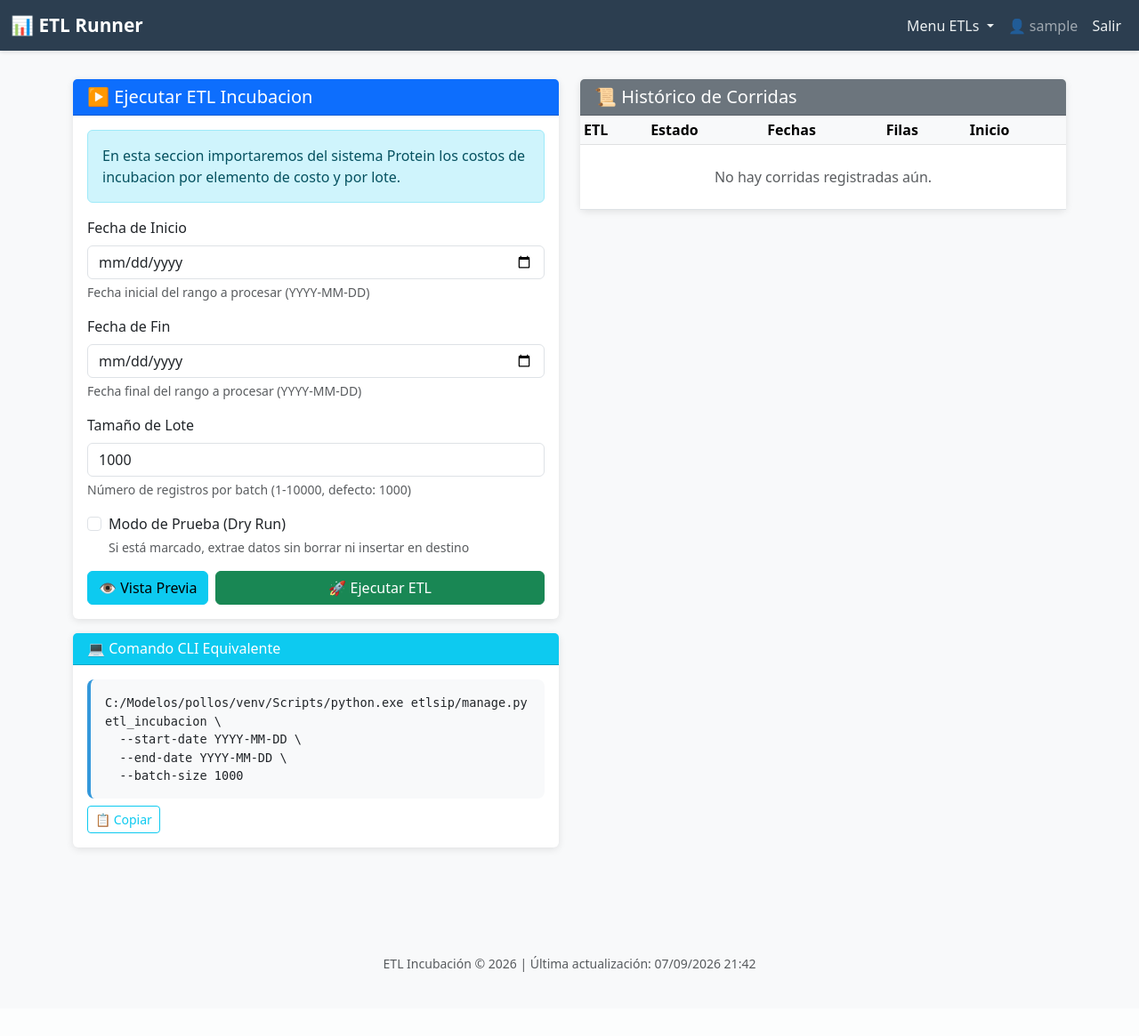
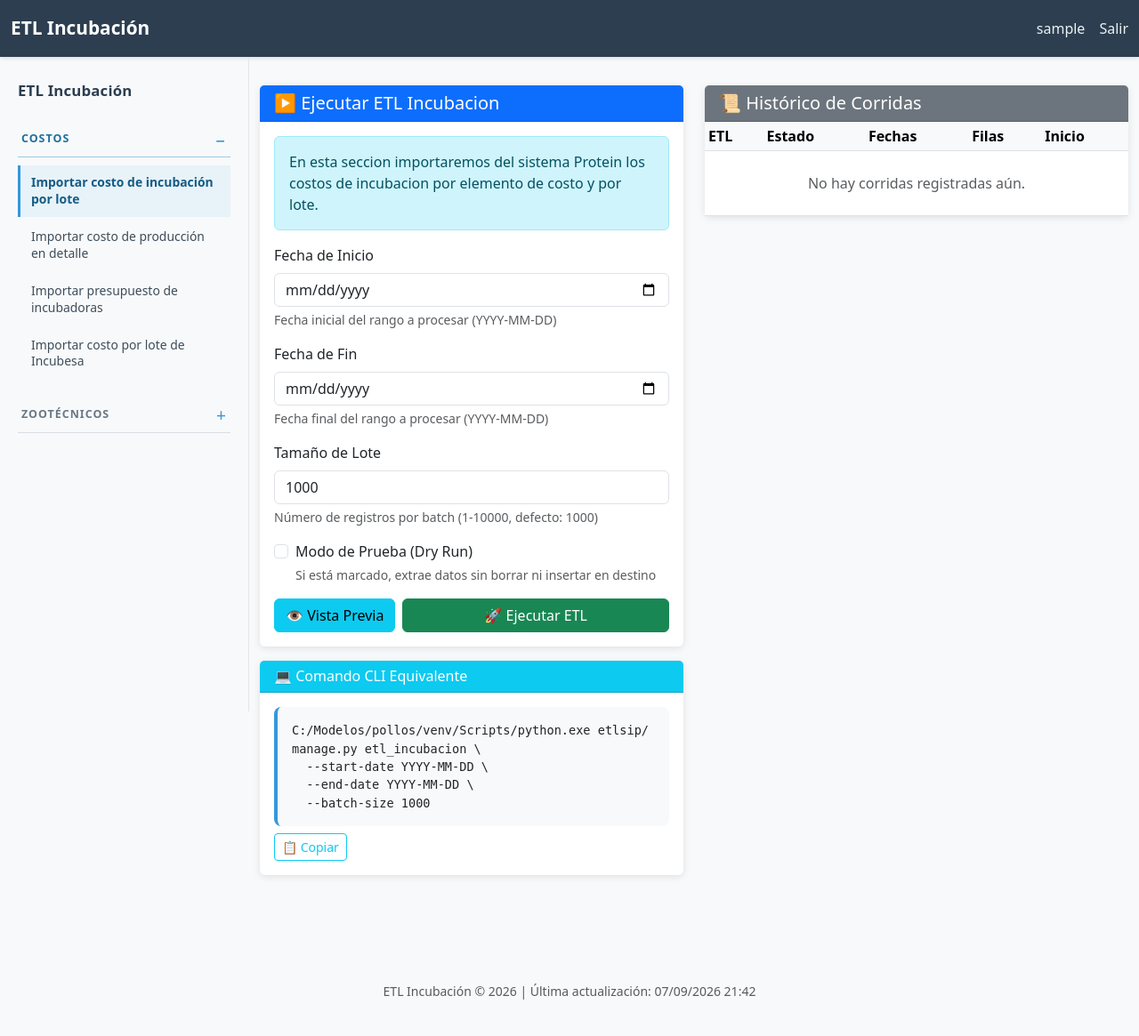
Before and after one commit to wrodrigz2018/etl_sip, a Django app: page /etl/dashboard/incubacion/ in a window 1280 px wide. Shown: the whole page at 89% size. Before the commit the page ends 1093 px from the top, so only its background shows below. Run offline with Django 5.2, Linux system fonts and the light colour scheme; the visitor is signed in with stand-in values (Sample User, id 1); data that the repository does not hold is empty.

Commit message:
Mejoras en estilo de menu

```diff
--- a/etlsip/static/incubacion/css/style.css
+++ b/etlsip/static/incubacion/css/style.css
@@ -7,6 +7,136 @@
     --warning-color: #ffc107;
     --info-color: #17a2b8;
     --dark-color: #2c3e50;
+}
+
+/* Sidebar navigation */
+.app-navbar {
+    min-height: 64px;
+    background-color: var(--dark-color);
+    box-shadow: 0 2px 8px rgba(0, 0, 0, 0.16);
+}
+
+.navbar-user {
+    display: flex;
+    align-items: center;
+    gap: 1rem;
+    color: #ecf0f1;
+}
+
+.navbar-user a {
+    color: #ecf0f1;
+    text-decoration: none;
+}
+
+.navbar-user a:hover {
+    color: #8ed1f5;
+}
+
+.sidebar {
+    position: fixed;
+    top: 64px;
+    bottom: 0;
+    width: 280px;
+    padding: 1.75rem 1.25rem;
+    overflow-y: auto;
+    background-color: #f7f8fa;
+    border-right: 1px solid #e2e6ea;
+}
+
+.sidebar-header {
+    display: flex;
+    align-items: center;
+    justify-content: space-between;
+    margin-bottom: 1.5rem;
+}
+
+.sidebar-header h1 {
+    margin: 0;
+    color: var(--dark-color);
+    font-size: 1.05rem;
+    letter-spacing: 0.01em;
+    font-weight: 700;
+}
+
+.menu-accordion + .menu-accordion {
+    margin-top: 1.25rem;
+}
+
+.menu-accordion summary {
+    display: flex;
+    align-items: center;
+    justify-content: space-between;
+    padding: 0.65rem 0.25rem;
+    border-bottom: 1px solid #d8dee5;
+    color: #697786;
+    cursor: pointer;
+    font-size: 0.78rem;
+    font-weight: 600;
+    letter-spacing: 0.08em;
+    text-transform: uppercase;
+    list-style: none;
+}
+
+.menu-accordion summary::-webkit-details-marker {
+    display: none;
+}
+
+.menu-accordion summary::after {
+    content: '+';
+    color: var(--primary-color);
+    font-size: 1.2rem;
+    font-weight: 400;
+    line-height: 1;
+}
+
+.menu-accordion[open] summary {
+    border-bottom-color: #9cc9e5;
+    color: #1d6f9f;
+}
+
+.menu-accordion[open] summary::after {
+    content: '\2212';
+}
+
+.menu-accordion-content {
+    padding: 0.55rem 0 0;
+}
+
+.menu-block {
+    display: block;
+    min-height: 0;
+    margin-bottom: 0.15rem;
+    padding: 0.65rem 0.75rem;
+    border-left: 3px solid transparent;
+    color: #3e4d5b;
+    font-size: 0.87rem;
+    line-height: 1.35;
+    text-decoration: none;
+    transition: border-color 0.2s, background-color 0.2s, color 0.2s;
+}
+
+a.menu-block:hover,
+a.menu-block:focus {
+    border-left-color: #8bbfda;
+    background-color: #edf6fb;
+    color: #1d6f9f;
+}
+
+a.menu-block-active {
+    border-left-color: var(--primary-color);
+    background-color: #e8f3f9;
+    color: #155c84;
+    font-weight: 600;
+}
+
+.menu-block-disabled {
+    color: #9aa4ae;
+    cursor: default;
+}
+
+.with-sidebar {
+    margin-left: 280px;
+    padding-top: 2rem;
 }
 
 /* Animations */
@@ -87,6 +217,23 @@ table.table tbody tr:hover {
 
 /* Responsive */
 @media (max-width: 768px) {
+    .sidebar {
+        top: 0;
+        width: min(280px, 88vw);
+        padding-top: 1.25rem;
+    }
+
+    .with-sidebar {
+        margin-left: 0;
+        padding-top: 1rem;
+    }
+
+    .navbar-user {
+        margin-left: auto;
+        margin-right: 0.75rem;
+        font-size: 0.85rem;
+    }
+
     .container-main {
         margin-top: 1rem;
         margin-bottom: 1rem;
--- a/etlsip/templates/incubacion/base.html
+++ b/etlsip/templates/incubacion/base.html
@@ -5,6 +5,8 @@
     <meta name="viewport" content="width=device-width, initial-scale=1.0">
     <title>{% block title %}ETL Incubación{% endblock %}</title>
     <link href="https://cdn.jsdelivr.net/npm/bootstrap@5.3.0/dist/css/bootstrap.min.css" rel="stylesheet">
+    {% load static %}
+    <link rel="stylesheet" href="{% static 'incubacion/css/style.css' %}">
     {% block extra_css %}{% endblock %}
     <style>
         body {
@@ -26,7 +28,6 @@
             color: #3498db !important;
         }
         .container-main {
-            margin-top: 2rem;
             margin-bottom: 2rem;
         }
         .card {
@@ -44,45 +45,53 @@
     </style>
 </head>
 <body>
-    <nav class="navbar navbar-expand-lg navbar-dark">
+    <nav class="navbar navbar-dark app-navbar">
         <div class="container-fluid">
             <a class="navbar-brand" href="{% url 'incubacion:etl_dashboard_incubacion' %}">
-                📊 ETL Runner
+                ETL Incubación
             </a>
-            <button class="navbar-toggler" type="button" data-bs-toggle="collapse" data-bs-target="#navbarNav">
+            <button class="navbar-toggler d-md-none" type="button" data-bs-toggle="offcanvas" data-bs-target="#etlSidebar" aria-controls="etlSidebar" aria-label="Abrir menú">
                 <span class="navbar-toggler-icon"></span>
             </button>
-            <div class="collapse navbar-collapse" id="navbarNav">
-                <ul class="navbar-nav ms-auto">
-                    {% if user.is_authenticated %}
-                    <li class="nav-item dropdown">
-                        <a class="nav-link dropdown-toggle" href="#" role="button" data-bs-toggle="dropdown" aria-expanded="false">
-                            Menu ETLs
-                        </a>
-                        <ul class="dropdown-menu dropdown-menu-end">
-                            <li><a class="dropdown-item" href="{% url 'incubacion:etl_dashboard_incubacion' %}">ETL Costo Incubación por lote</a></li>
-                            <li><a class="dropdown-item" href="{% url 'incubacion:etl_dashboard_costo_prod_detalle' %}">ETL CostoProdDetalle</a></li>
-                            <li><a class="dropdown-item" href="{% url 'incubacion:etl_dashboard_presupuesto' %}">ETL Presupuesto Incubadoras</a></li>
-                            <li><a class="dropdown-item" href="{% url 'incubacion:etl_dashboard_protein_journal' %}">ETL Incubesa - costo por lote</a></li>
-                        </ul>
-                    </li>
-                    <li class="nav-item">
-                        <span class="nav-link">👤 {{ user.username }}</span>
-                    </li>
-                    <li class="nav-item">
-                        <a class="nav-link" href="{% url 'incubacion:etl_logout' %}">Salir</a>
-                    </li>
-                    {% else %}
-                    <li class="nav-item">
-                        <a class="nav-link" href="{% url 'incubacion:etl_login' %}">Iniciar Sesión</a>
-                    </li>
-                    {% endif %}
-                </ul>
+            {% if user.is_authenticated %}
+            <div class="navbar-user">
+                <span>{{ user.username }}</span>
+                <a href="{% url 'incubacion:etl_logout' %}">Salir</a>
             </div>
+            {% endif %}
         </div>
     </nav>
 
-    <div class="container-main">
+    {% if user.is_authenticated %}
+    <aside class="sidebar offcanvas-md offcanvas-start" tabindex="-1" id="etlSidebar" aria-labelledby="etlSidebarTitle">
+        <div class="sidebar-header">
+            <h1 id="etlSidebarTitle">ETL Incubación</h1>
+            <button type="button" class="btn-close d-md-none" data-bs-dismiss="offcanvas" aria-label="Cerrar menú"></button>
+        </div>
+        <nav class="sidebar-nav" aria-label="Navegación ETL">
+            <details class="menu-accordion" {% if selected_etl == 'incubacion' or selected_etl == 'costo_prod_detalle' or selected_etl == 'presupuesto_incubadoras' or selected_etl == 'protein_journal_staging' %}open{% endif %}>
+                <summary>Costos</summary>
+                <div class="menu-accordion-content">
+                    <a class="menu-block{% if selected_etl == 'incubacion' %} menu-block-active{% endif %}" href="{% url 'incubacion:etl_dashboard_incubacion' %}">Importar costo de incubación por lote</a>
+                    <a class="menu-block{% if selected_etl == 'costo_prod_detalle' %} menu-block-active{% endif %}" href="{% url 'incubacion:etl_dashboard_costo_prod_detalle' %}">Importar costo de producción en detalle</a>
+                    <a class="menu-block{% if selected_etl == 'presupuesto_incubadoras' %} menu-block-active{% endif %}" href="{% url 'incubacion:etl_dashboard_presupuesto' %}">Importar presupuesto de incubadoras</a>
+                    <a class="menu-block{% if selected_etl == 'protein_journal_staging' %} menu-block-active{% endif %}" href="{% url 'incubacion:etl_dashboard_protein_journal' %}">Importar costo por lote de Incubesa</a>
+                </div>
+            </details>
+            <details class="menu-accordion">
+                <summary>Zootécnicos</summary>
+                <div class="menu-accordion-content">
+                    <span class="menu-block menu-block-disabled">Importar cargas</span>
+                    <span class="menu-block menu-block-disabled">Importar nacimiento</span>
+                    <span class="menu-block menu-block-disabled">Importar transferencia de huevos</span>
+                    <span class="menu-block menu-block-disabled">Importar venta de huevos</span>
+                </div>
+            </details>
+        </nav>
+    </aside>
+    {% endif %}
+
+    <main class="container-main{% if user.is_authenticated %} with-sidebar{% endif %}">
         {% if messages %}
         <div class="container">
             {% for message in messages %}
@@ -95,7 +104,7 @@
         {% endif %}
 
         {% block content %}{% endblock %}
-    </div>
+    </main>
 
     <footer class="bg-light py-4 mt-5">
         <div class="container text-center text-muted small">
```
